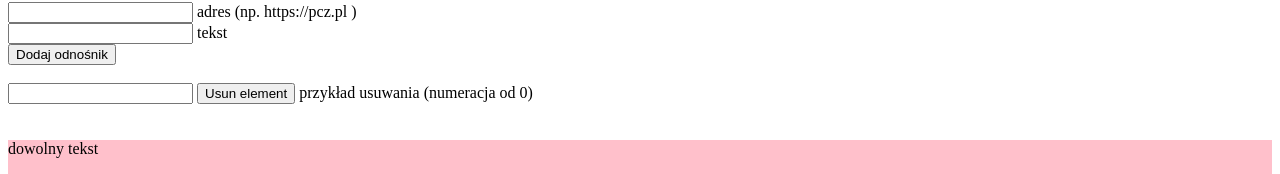
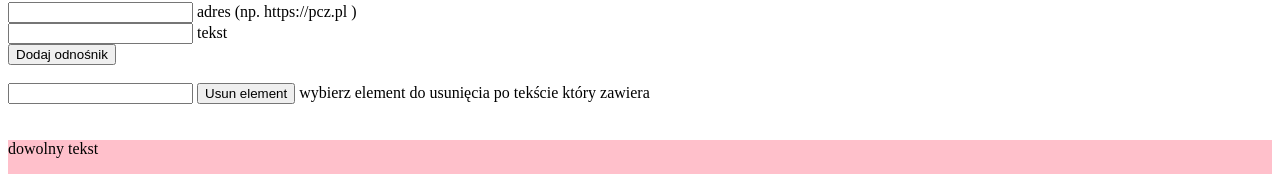
Before and after one commit to EwaKosmala/study, a plain HTML site: page PodstawyJavaScript2/index.html in a window 1280 px wide. Shown: the part 573-747 px from the top of the page. Drawn offline with Linux system fonts and the light colour scheme.

Commit message:
Update index.html

```diff
--- a/PodstawyJavaScript2/index.html
+++ b/PodstawyJavaScript2/index.html
@@ -60,7 +60,7 @@
         <br><br>
         <input type="text" id="z_inputa">
         <button type="button" onclick="usun()">Usun element</button>
-        <label>przykład usuwania (numeracja od 0)</label>
+        <label>wybierz element do usunięcia po tekście który zawiera</label>
     </form>
 
 
```
